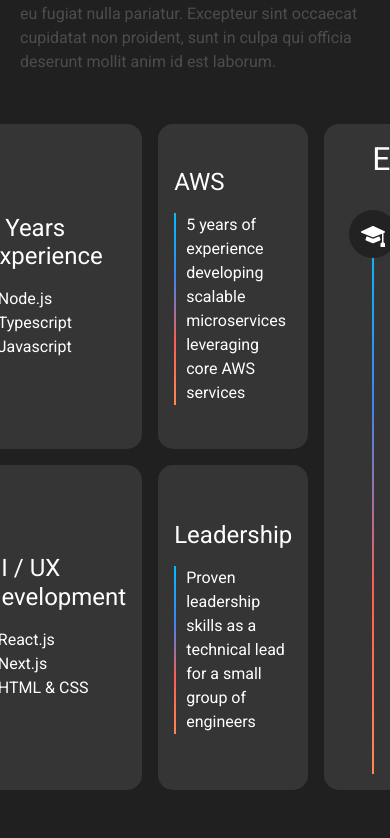
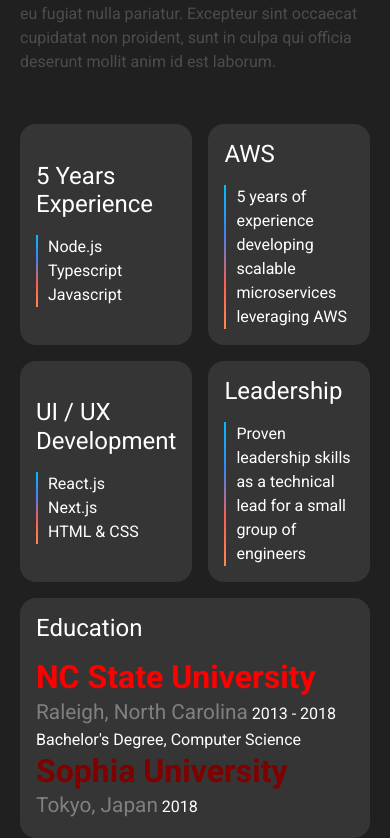
Before and after one commit to JakeFerrero/portfolio, a Next.js app: page /portfolio/ in a window 390 px wide. Shown: the part 1346-2184 px from the top of the page. Built offline with nearby package versions, Linux system fonts and the light colour scheme.

Commit message:
work on about

```diff
--- a/src/app/components/about/about.module.css
+++ b/src/app/components/about/about.module.css
@@ -19,16 +19,53 @@
 
 /* ----- Grid ----- */
 
-.gridContainer {
+.grid {
   display: grid;
+  grid-gap: 1em;
+  grid-template-columns: 1fr 1fr 2fr;
   grid-template-rows: repeat(2, 1fr);
-  grid-template-columns: repeat(4, 1fr);
-  grid-gap: 1em;
+  grid-template-areas:
+    'exp aws edu'
+    'ui leadership edu';
+
+  width: 100%;
+}
+
+@media only screen and (max-width: 1000px) {
+  .grid {
+    grid-template-columns: 1fr 1fr;
+    grid-template-areas:
+      'exp aws'
+      'ui leadership'
+      'edu edu';
+
+    max-width: 800px;
+  }
+}
+
+#exp {
+  grid-area: exp;
+}
+
+#aws {
+  grid-area: aws;
+}
+
+#ui {
+  grid-area: ui;
+}
+
+#leadership {
+  grid-area: leadership;
+}
+
+#edu {
+  grid-area: edu;
 }
 
 .item {
   background-color: #353535;
-  border-radius: 15px;
+  border-radius: 1rem;
   padding: 1rem;
 
   font-size: 1rem;
@@ -37,14 +74,10 @@
   flex-direction: column;
   justify-content: center;
 
-  transform: translateX(100%);
+  /* animation */
+  transform: translateX(200%);
   opacity: 0;
-
-  transition: transform 1s ease, opacity 1.2s ease;
-}
-
-.item p {
-  flex: 1;
+  transition: transform .5s ease, opacity .5s ease-in-out;
 }
 
 .item.slideIn {
@@ -58,13 +91,8 @@
   padding-left: 10px;
 }
 
-.item span {
-  background: linear-gradient(to right, #00bfff, #3e84f2, #fd5e53, #fd8953);
-  background-clip: text;
-  color: transparent;
-}
-
 .item p {
+  flex: 1;
   margin: 0;
 }
 
@@ -74,60 +102,15 @@
   margin: 0;
   position: relative;
 }
+#edu ul {
+  list-style-type: disc;
+  padding-left: 1rem;
+}
 
 .item li {
   line-height: 1.5rem;
 }
 
-.item5 {
-  grid-row: 1 / 3;
-  grid-column: 3 / 5;
-  padding: 1rem 3rem;
-}
-
-.item5 ul {
-  list-style-type: disc;
-  padding-left: 1rem;
-}
-
-.item5 h4 {
-  font-size: 2rem;
-  margin-bottom: 2.5rem;
-}
-
-.exp {
-  border-left: 2px solid;
-  border-image: linear-gradient(to bottom, #00bfff, #3e84f2, #fd5e53, #fd8953) 1;
-  padding-left: 2rem;
-  position: relative;
-  text-align: left;
-  width: 100%;
-}
-.exp::before {
-  content: '';
-  background-color: #222;
-  border-radius: 50%;
-  width: 3rem;
-  height: 3rem;
-  position: absolute;
-  top: -0.5rem;
-  left: -25px;
-}
-
-.expIcon {
-  position: absolute;
-  top: 4px;
-  left: -13px;
-}
-
-.expList {
-  padding-left: 1rem;
-  margin: 0;
-}
-
-.expList li {
-  line-height: 2rem;
-}
 
 /* ----- Hobbies ----- */
 .hobbyContainer {
@@ -135,6 +118,15 @@
   justify-content: center;
   align-items: center;
   gap: 50px;
+
+  opacity: 0;
+  transform: translateY(50px);
+  transition: transform 1s cubic-bezier(0, 0, 0.5, 1), opacity 1s cubic-bezier(0, 0, 0.5, 1);
+}
+
+.hobbyContainer.show {
+  opacity: 1;
+  transform: translateY(0);
 }
 
 #hobbyPic {
@@ -146,8 +138,12 @@
 #hobbyDetails {
   display: flex;
   flex-direction: column;
-  justify-content: center;
+  justify-content: start;
   height: 100%;
 
   padding: 2rem;
 }
+
+#hobbyDetails > * {
+  margin: 1rem 0;
+}
--- a/src/app/components/about/about.tsx
+++ b/src/app/components/about/about.tsx
@@ -5,35 +5,82 @@
 
 export default function About() {
   useEffect(() => {
-    const items = document.querySelectorAll(`.${style.gridContainer} .${style.item}`);
+    const items = document.querySelectorAll(`.${style.item}`);
+    const grid = document.querySelector(`.${style.grid}`);
+    const hobbies = document.querySelector(`.${style.hobbyContainer}`);
 
     function revealItemsSequentially() {
       items.forEach((child, index) => {
-        let order = 0;
-        if (index === 4) order = 2;
-        else if (index % 2 !== 0) order = 1;
-
         setTimeout(() => {
           child.classList.add(`${style.slideIn}`);
-        }, order * 250);
+        }, index * 150);
       });
     }
 
-    const aboutObserver = new IntersectionObserver(
+    function removeItemsSequentially() {
+      items.forEach((child, index) => {
+        const reverseIndex = items.length - 1 - index;
+        setTimeout(() => {
+          child.classList.remove(`${style.slideIn}`);
+        }, reverseIndex * 100);
+      });
+    }
+
+    let gridHasCrossed = false;
+
+    const gridObserver = new IntersectionObserver(
       (entries) => {
         entries.forEach((entry) => {
           if (entry.isIntersecting) {
-            revealItemsSequentially();
-            aboutObserver.unobserve(entry.target); // Only trigger on parent
+            if (!gridHasCrossed) {
+              revealItemsSequentially();
+              gridHasCrossed = true; // Lock the state
+            }
+          } else {
+            // User scrolls back up past the line
+            const isScrollingUp = entry.boundingClientRect.top > 0;
+            if (isScrollingUp) {
+              removeItemsSequentially();
+              gridHasCrossed = false; // Unlock the state
+            }
           }
         });
       },
       {
-        threshold: 0.5
+        threshold: 0.8
       }
     );
 
-    aboutObserver.observe(document.querySelector(`.${style.gridContainer}`) as any);
+    // TODO: why any
+    gridObserver.observe(grid as any);
+
+    let hobbiesHasCrossed = false;
+
+    const hobbyObserver = new IntersectionObserver(
+      (entries) => {
+        entries.forEach((entry) => {
+          if (entry.isIntersecting) {
+            if (!hobbiesHasCrossed) {
+              entry.target.classList.add(`${style.show}`);
+              hobbiesHasCrossed = true; // Lock the state
+            }
+          } else {
+            // User scrolls back up past the line
+            const isScrollingUp = entry.boundingClientRect.top > 0;
+            if (isScrollingUp) {
+              entry.target.classList.remove(`${style.show}`);
+              hobbiesHasCrossed = false; // Unlock the state
+            }
+          }
+        });
+      },
+      {
+        threshold: 0.55
+      }
+    );
+
+    // TODO: why any
+    hobbyObserver.observe(hobbies as any);
   });
 
   return (
@@ -57,8 +104,8 @@
         </span>
       </div>
       {/* ----- GRID ----- */}
-      <div className={style.gridContainer}>
-        <div className={style.item}>
+      <div className={style.grid}>
+        <div className={style.item} id={style.exp}>
           <h4>
             5 Years
             <br />
@@ -72,13 +119,13 @@
             </ul>
           </div>
         </div>
-        <div className={style.item}>
+        <div className={style.item} id={style.aws}>
           <h4>AWS</h4>
           <div className={style.itemText}>
-            <p>5 years of experience developing scalable microservices leveraging core AWS services</p>
+            <p>5 years of experience developing scalable microservices leveraging AWS</p>
           </div>
         </div>
-        <div className={style.item}>
+        <div className={style.item} id={style.ui}>
           <h4>
             UI / UX
             <br />
@@ -92,36 +139,23 @@
             </ul>
           </div>
         </div>
-        <div className={style.item}>
+        <div className={style.item} id={style.leadership}>
           <h4>Leadership</h4>
           <div className={style.itemText}>
             <p>Proven leadership skills as a technical lead for a small group of engineers</p>
           </div>
         </div>
-        <div className={`${style.item} ${style.item5}`}>
+        <div className={style.item} id={style.edu}>
           <h4>Education</h4>
-          <div className={style.exp}>
-            <div className={style.expIcon}>
-              <svg
-                xmlns="http://www.w3.org/2000/svg"
-                width="24"
-                height="24"
-                fill="currentColor"
-                className="bi bi-mortarboard-fill"
-                viewBox="0 0 16 16"
-              >
-                <path d="M8.211 2.047a.5.5 0 0 0-.422 0l-7.5 3.5a.5.5 0 0 0 .025.917l7.5 3a.5.5 0 0 0 .372 0L14 7.14V13a1 1 0 0 0-1 1v2h3v-2a1 1 0 0 0-1-1V6.739l.686-.275a.5.5 0 0 0 .025-.917z" />
-                <path d="M4.176 9.032a.5.5 0 0 0-.656.327l-.5 1.7a.5.5 0 0 0 .294.605l4.5 1.8a.5.5 0 0 0 .372 0l4.5-1.8a.5.5 0 0 0 .294-.605l-.5-1.7a.5.5 0 0 0-.656-.327L8 10.466z" />
-              </svg>
-            </div>
-            <h3 style={{ color: 'red' }}>NC State University</h3>
-            <p style={{ margin: '1rem 0' }}>August 2013 - December 2018</p>
-            <ul className={style.expList}>
-              <li>Bachelor&apos;s of Science: Computer Science</li>
-              <li>Minor: Japanese</li>
-              <li>GPA: 4.0</li>
-            </ul>
-          </div>
+          <h3 style={{ color: 'red' }}>NC State University</h3>
+          <span>
+            <span style={{ fontSize: '1.3rem', color: 'grey' }}>Raleigh, North Carolina</span> <span>2013 - 2018</span>
+          </span>
+          <span>Bachelor&apos;s Degree, Computer Science</span>
+          <h3 style={{ color: 'maroon' }}>Sophia University</h3>
+          <span>
+            <span style={{ fontSize: '1.3rem', color: 'grey' }}>Tokyo, Japan</span> <span>2018</span>
+          </span>
         </div>
       </div>
       {/* ----- HOBBY ----- */}
@@ -133,14 +167,10 @@
             dolore magna aliqua. Ut enim ad minim veniam, quis nostrud exercitation ullamco laboris nisi ut aliquip ex
             ea commodo consequat.
           </span>
-          <br />
-          <br />
-          <span>
-            日本語のquote
-          </span>
+          <span>日本語のquote</span>
         </div>
         <div id={style.hobbyPic}>
-          <Image src={pic} alt="japan_pic" width={3024 * .14} height={4032 * .14} style={{ borderRadius: '5%' }} />
+          <Image src={pic} alt="japan_pic" width={3024 * 0.14} height={4032 * 0.14} style={{ borderRadius: '5%' }} />
         </div>
       </div>
     </>
--- a/src/app/components/experience/experience.tsx
+++ b/src/app/components/experience/experience.tsx
@@ -5,10 +5,11 @@
 export default function Experience() {
   useEffect(() => {
     const subsections = document.querySelectorAll(`.${style.subsection}`);
+
     const subSectionObserver = new IntersectionObserver(
       (entries) => {
+        let hasCrossed = false;
         entries.forEach((entry) => {
-          let hasCrossed = false;
           if (entry.isIntersecting) {
             if (!hasCrossed) {
               entry.target.classList.add(`${style.show}`);
@@ -25,7 +26,7 @@
         });
       },
       {
-        threshold: 0.75
+        threshold: 0.5
       }
     );
 
--- a/src/app/globals.css
+++ b/src/app/globals.css
@@ -15,8 +15,8 @@
 
   margin: 0;
   padding: 0;
+  place-items: center;
   overflow-x: hidden;
-  place-items: center;
 
   /* font-size: 21px; TODO:  */
   font-size: 1rem;
```
